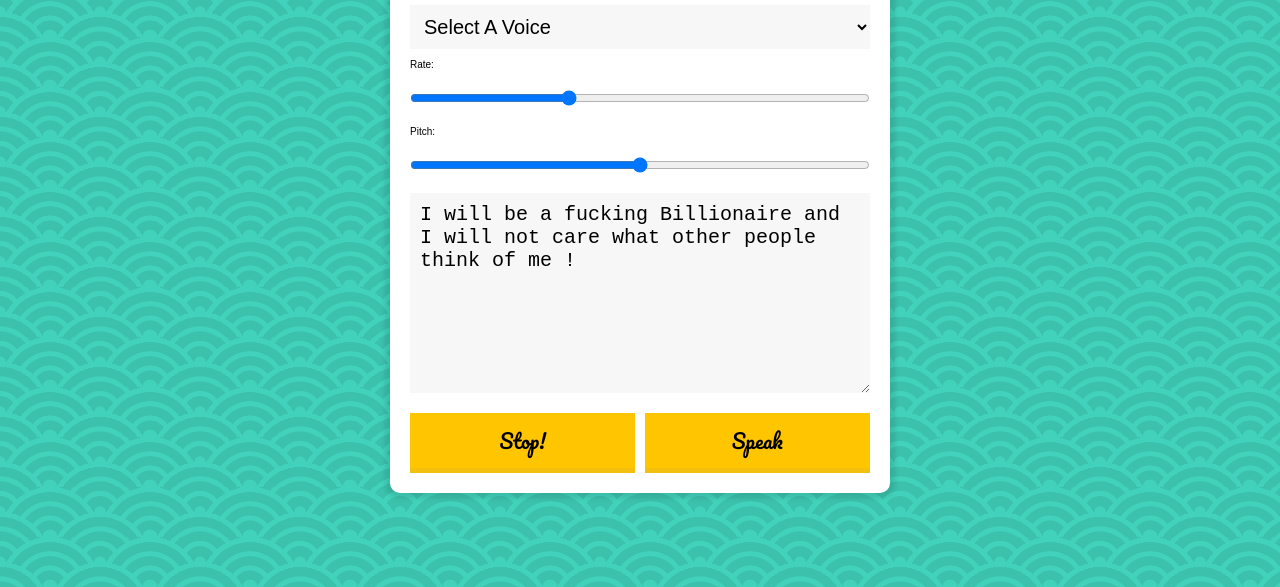
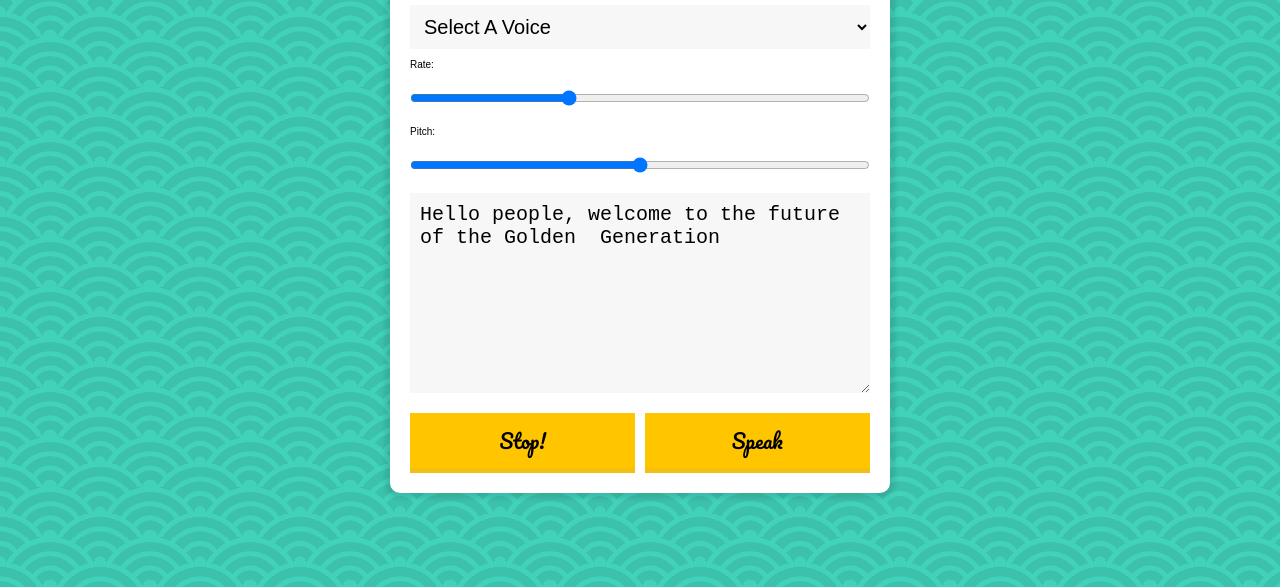
Before and after one commit to sanjaysanjel019/JS30-Challenge, a plain HTML site: page 23.0 Speech Synthesizer/index-START.html in a window 1280 px wide. Shown: the part 213-800 px from the top of the page. Drawn offline with Linux system fonts and the light colour scheme.

Commit message:
Speech Synthesizer

```diff
--- a/23.0 Speech Synthesizer/index-START.html
+++ b/23.0 Speech Synthesizer/index-START.html
@@ -22,7 +22,7 @@
       <label for="pitch">Pitch:</label>
 
       <input name="pitch" type="range" min="0" max="2" step="0.1">
-      <textarea name="text">I will be a fucking Billionaire and I will not care what other people think of me ! </textarea>
+      <textarea name="text">Hello people, welcome to the future of the Golden  Generation </textarea>
       <button id="stop">Stop!</button>
       <button id="speak">Speak</button>
 
```
